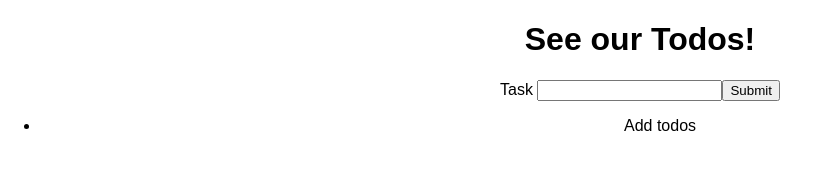
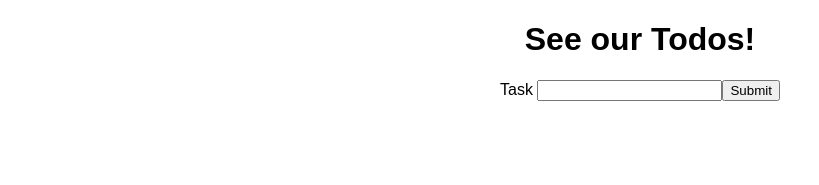
Before and after one commit to EricChiu920/react-redux-todos, a React (Create React App) app: page / in a window 1280 px wide. Shown: the top 185 px of the page, without its empty margins (0-819 px from the left). Built offline with nearby package versions, Linux system fonts and the light colour scheme.

Commit message:
fixes bugs in redux addTodos

```diff
--- a/src/components/Todos/TodoList.jsx
+++ b/src/components/Todos/TodoList.jsx
@@ -10,6 +10,11 @@ class TodoList extends Component {
     task: '',
   }
 
+  onEnterSubmit = (e) => {
+    if (e.keyCode === 13 || e.which === 13) {
+      this.submitTask(e);
+    }
+  }
   handleChange = (e) => {
     this.setState({
       [e.target.name]: e.target.value,
@@ -17,7 +22,6 @@ class TodoList extends Component {
   }
   submitTask = (e) => {
     e.preventDefault();
-    console.log('submit');
     this.addTask(this.state.task);
     e.target.reset();
   }
@@ -26,16 +30,16 @@ class TodoList extends Component {
   };
 
   render() {
-    let todos = this.props.todos.map((task, i) =>
+    const todos = this.props.todos.todos.map((task, i) =>
       <Todo key={i} task={task} />);
 
     return (
       <React.Fragment>
-        <form onSubmit={this.submitTask}>
+        <form onSubmit={this.submitTask} >
           <label htmlFor="task">
+            Task <input onChange={this.handleChange} type="text" name="task" id="task" />
           </label>
-          Task <input onChange={this.handleChange} type="text" name="task" id="task" />
-          <button type="submit">Submit</button>
+          <button onKeyPress={this.onEnterSubmit} type="submit">Submit</button>
         </form>
         <ul>
           {todos}
@@ -50,7 +54,8 @@ TodoList.defaultProps = {
 };
 
 TodoList.propTypes = {
-  todos: PropTypes.arrayOf(PropTypes.string),
+  todos: PropTypes.objectOf(PropTypes.array),
+  addTask: PropTypes.func.isRequired,
 };
 
 const mapStateToProps = reduxState => ({
--- a/src/redux/reducers/todoReducer.js
+++ b/src/redux/reducers/todoReducer.js
@@ -1,12 +1,17 @@
 import { ADD_TODO, REMOVE_TODO } from '../actions/actionTypes';
 
-const initialState = ['Add todos'];
+const initialState = {
+  todos: [],
+};
 
 function todoReducer(state = initialState, action) {
+  const newState = { ...state };
   switch (action.type) {
     case ADD_TODO:
-      var newState = { ...state };
-      return [ ...newState, action.todo ];
+      return {
+        ...newState,
+        todos: [...newState.todos, action.todo],
+      };
     case REMOVE_TODO:
       let todos = state.todos.filter(val => val.id !== action.id);
       return { ...state, todos };
```
